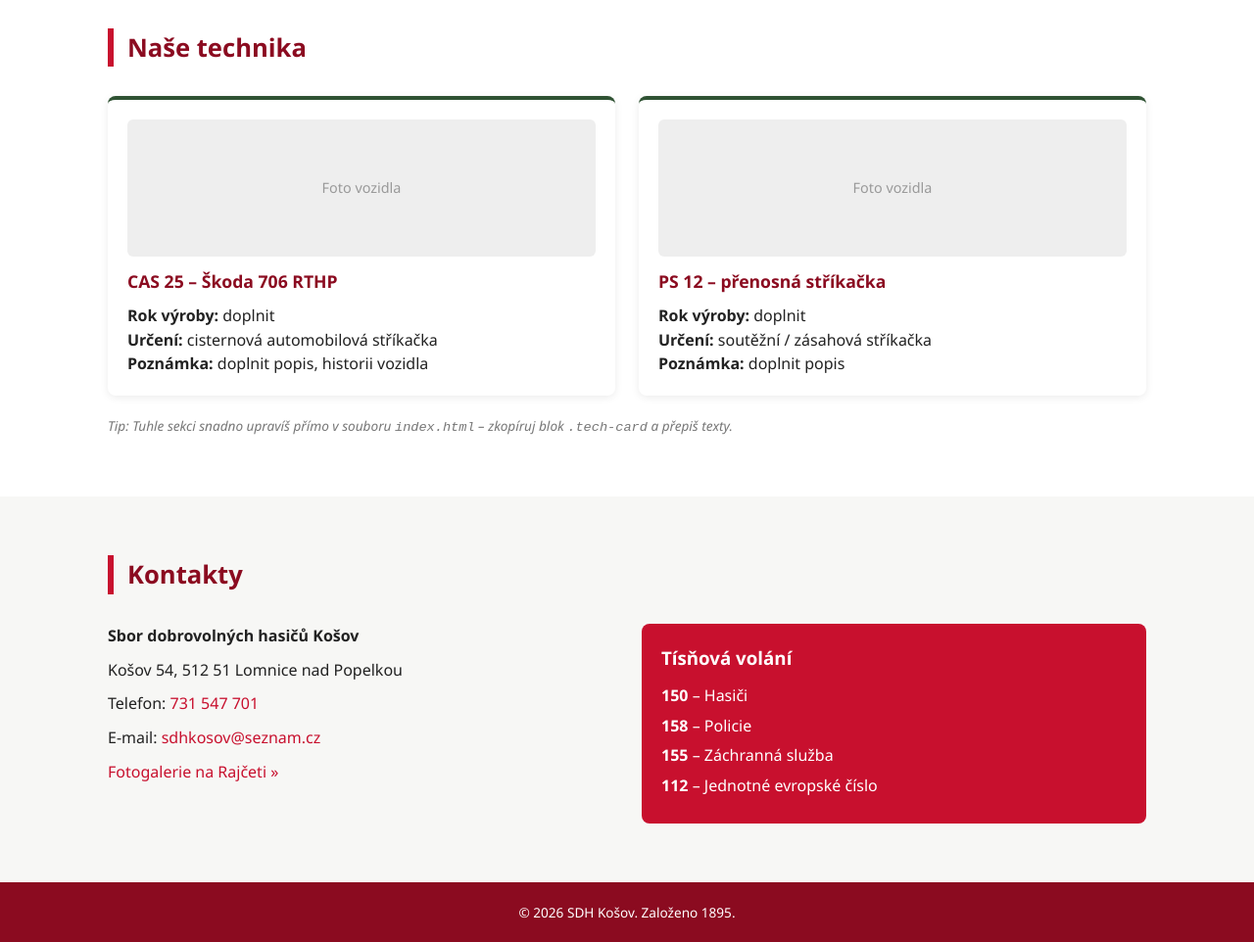
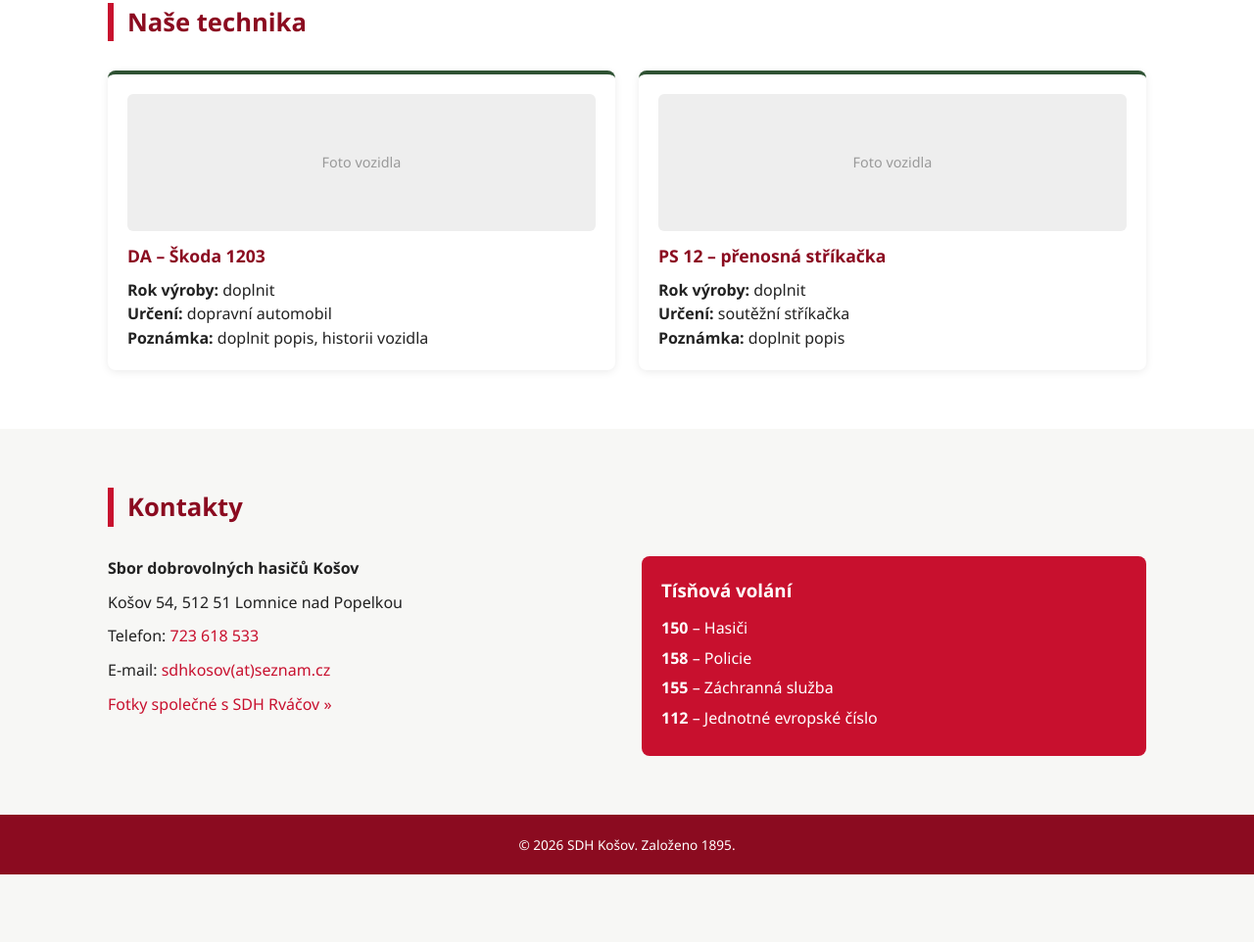
Before and after one commit to sdhkosov/sdh-kosov-web, a plain HTML site: page index.html in a window 1280 px wide. Shown: the part 1211-2173 px from the top of the page at 98% size. After the commit the page ends 2104 px from the top, so only its background shows below. Drawn offline with Linux system fonts and the light colour scheme.

Commit message:
Modify hero image and contact details
Updated contact information and image sources in the hero section.

```diff
--- a/index.html
+++ b/index.html
@@ -32,9 +32,9 @@
 </header>
 
 <section id="uvod" class="hero">
-  <img src="assets/hero.jpg" alt="SDH Košov při akci" class="hero-image">
+  <img src="assets/hero.png" alt="SDH Košov při akci" class="hero-image">
   <div class="container">
-    <p class="hero-lead">Jsme dobrovolní hasiči z Košova u Lomnice nad Popelkou. Od roku 1895 pomáháme, zasahujeme a pořádáme akce pro obec i okolí.</p>
+    <p class="hero-lead">Jsme dobrovolní hasiči z Košova u Lomnice nad Popelkou. Od roku 1895.</p>
     <div class="hero-stats">
       <div class="stat"><span class="stat-num">1895</span><span class="stat-label">Rok založení</span></div>
       <div class="stat"><span class="stat-num">130+</span><span class="stat-label">Let tradice</span></div>
@@ -58,20 +58,20 @@
     <div class="card-grid">
       <div class="card tech-card">
         <div class="tech-photo-placeholder">Foto vozidla</div>
-        <h3>CAS 25 – Škoda 706 RTHP</h3>
+        <h3>DA – Škoda 1203</h3>
         <p><strong>Rok výroby:</strong> doplnit<br>
-        <strong>Určení:</strong> cisternová automobilová stříkačka<br>
+        <strong>Určení:</strong> dopravní automobil<br>
         <strong>Poznámka:</strong> doplnit popis, historii vozidla</p>
       </div>
       <div class="card tech-card">
         <div class="tech-photo-placeholder">Foto vozidla</div>
         <h3>PS 12 – přenosná stříkačka</h3>
         <p><strong>Rok výroby:</strong> doplnit<br>
-        <strong>Určení:</strong> soutěžní / zásahová stříkačka<br>
+        <strong>Určení:</strong> soutěžní stříkačka<br>
         <strong>Poznámka:</strong> doplnit popis</p>
       </div>
     </div>
-    <p class="hint">Tip: Tuhle sekci snadno upravíš přímo v souboru <code>index.html</code> – zkopíruj blok <code>.tech-card</code> a přepiš texty.</p>
+
   </div>
 </section>
 
@@ -82,9 +82,9 @@
       <div class="contact-info">
         <p><strong>Sbor dobrovolných hasičů Košov</strong></p>
         <p>Košov 54, 512 51 Lomnice nad Popelkou</p>
-        <p>Telefon: <a href="tel:+420731547701">731 547 701</a></p>
-        <p>E-mail: <a href="mailto:sdhkosov@seznam.cz">sdhkosov@seznam.cz</a></p>
-        <p><a href="https://sdhkosov.rajce.idnes.cz/" target="_blank" rel="noopener">Fotogalerie na Rajčeti »</a></p>
+        <p>Telefon: <a href="tel:+420723618533">723 618 533</a></p>
+        <p>E-mail: <a href="mailto:sdhkosov@seznam.cz">sdhkosov(at)seznam.cz</a></p>
+        <p><a href="https://eu.zonerama.com/rvacov-kosov/1142866="_blank" rel="noopener">Fotky společné s SDH Rváčov »</a></p>
       </div>
       <div class="emergency-box">
         <h3>Tísňová volání</h3>
```
